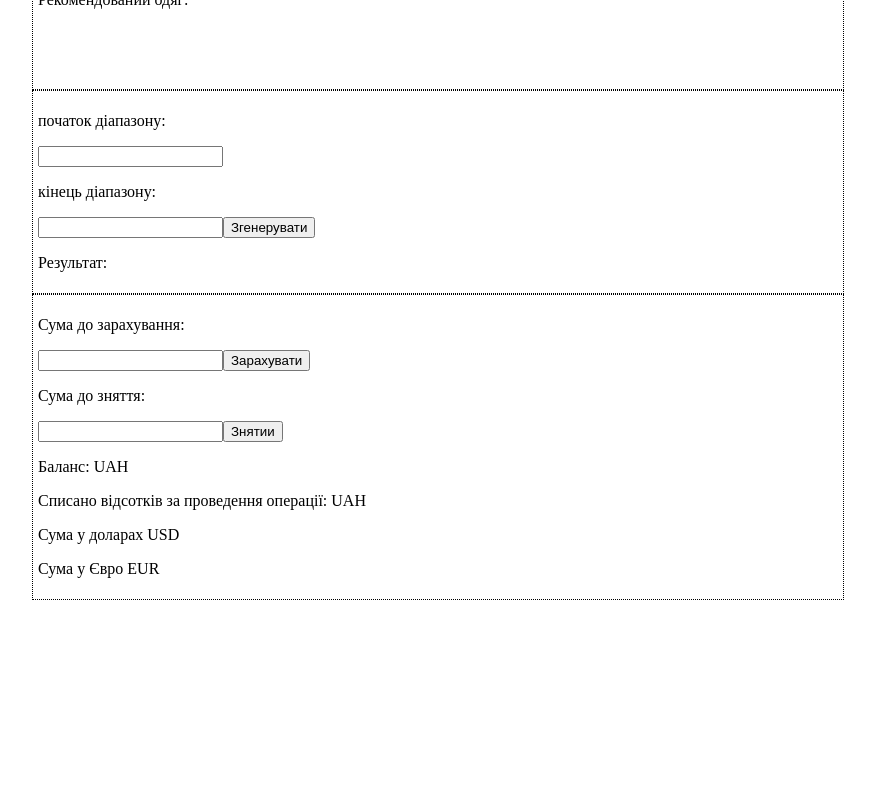
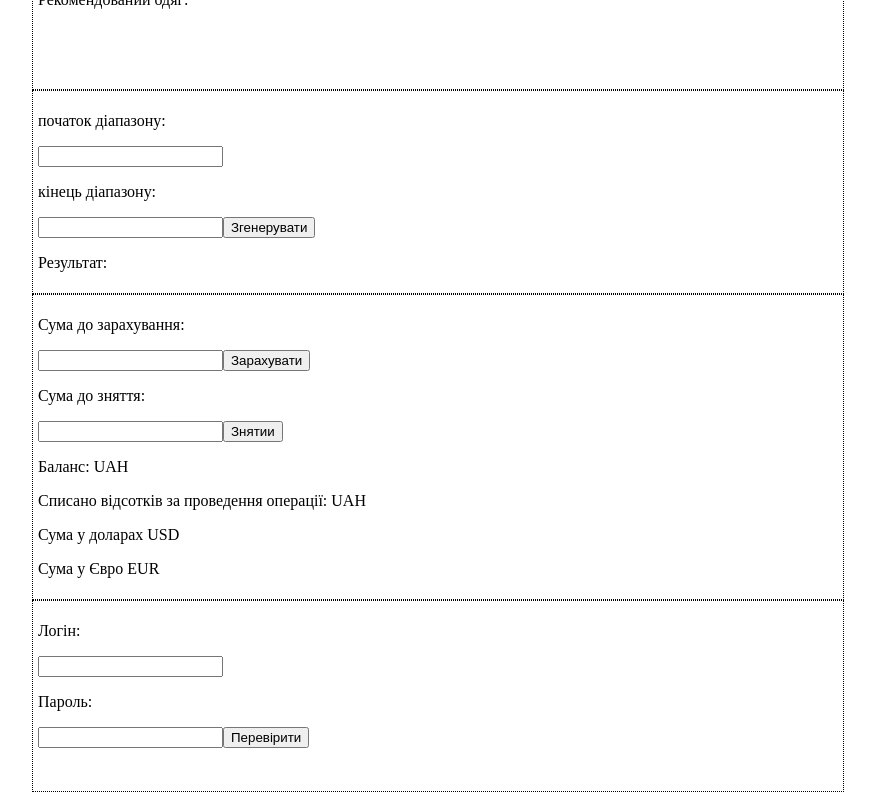
Before and after one commit to YurGoV/vue, a Vue app: page / in a window 1280 px wide. Shown: the part 345-1145 px from the top of the page, without its empty margins (8-883 px from the left). Before the commit the page ends 953 px from the top, so only its background shows below. Built offline with nearby package versions, Linux system fonts and the light colour scheme.

Commit message:
ADD: lesson 1 task 5

```diff
--- a/src/lessons/01/Task-02.vue
+++ b/src/lessons/01/Task-02.vue
@@ -58,7 +58,6 @@ export default {
       }
 
       return baseImgPath + this.seasonCount + '.png'
-
     }
   }
 }
--- a/src/lessons/01/Task-03.vue
+++ b/src/lessons/01/Task-03.vue
@@ -1,7 +1,7 @@
 <template>
   <!-- <button @click="increment">Рахунок: {{ count }}</button> -->
   <div style="border: 1px dotted #000; padding: 5px; min-width: 800px; min-height: 180px;">
-    <form action="#" method="get">
+    <form @submit.prevent='click' action="#" method="get">
       <div>
         <p>початок діапазону:</p>
         <input v-model="minNumber" type="number" />
--- a/src/lessons/01/Task-04.vue
+++ b/src/lessons/01/Task-04.vue
@@ -1,7 +1,7 @@
 <template>
   <!-- <button @click="increment">Рахунок: {{ count }}</button> -->
   <div style="border: 1px dotted #000; padding: 5px; min-width: 800px; min-height: 180px">
-    <form action="#" method="get">
+    <form @submit.prevent="click" action="#" method="get">
       <div>
         <p>Сума до зарахування:</p>
         <input v-model="sumToAdd" type="number" />
@@ -12,7 +12,7 @@
         <p>
           Баланс: <span :style="{ color: amountSumColor }"> {{ amount }} </span> UAH
         </p>
-        <p>{{ errorMessage }}</p>
+        <p> <span style="color: red"> {{ errorMessage }} </span> </p>
         <p>Списано відсотків за проведення операції: {{ percentages }} UAH</p>
         <p>
           Сума у доларах <span :style="{ color: usdSumColor }"> {{ sumInUsd }} USD</span>
@@ -50,6 +50,7 @@ export default {
       this.amount = this.amount + this.sumToAdd - this.percentages
       this.amountSumColor = 'green'
       this.countValutesBalances()
+      this.errorMessage = null
     },
     withdraw() {
       const percentages = (this.sumToWithdraw * 0.03).toFixed(2)
@@ -59,6 +60,7 @@ export default {
         this.amount = this.amount - this.sumToWithdraw - percentages
         this.percentages = percentages
         this.amountSumColor = 'red'
+        this.errorMessage = null
       }
       this.countValutesBalances()
     },
--- /dev/null
+++ b/src/lessons/01/Task-05.vue
@@ -0,0 +1,51 @@
+<template>
+  <!-- <button @click="increment">Рахунок: {{ count }}</button> -->
+  <div style="border: 1px dotted #000; padding: 5px; min-width: 800px; min-height: 180px">
+    <form @submit.prevent='loginCheck' action="#" method="get">
+      <div>
+        <p>Логін:</p>
+        <input v-model="login" type="string" />
+        <p>Пароль:</p>
+        <input v-model="password" type="string" />
+        <button @click="loginCheck">Перевірити</button>
+        <p>
+          <span :style="{ color: loginResultColor }"> {{ loginResultMessage }} </span>
+        </p>
+      </div>
+    </form>
+  </div>
+</template>
+
+<script>
+const usersData = [
+  { login: 'userOne', password: 'user1Passwd' },
+  { login: 'userTwo', password: 'user2Passwd' },
+  { login: 'userThree', password: 'user3Passwd' },
+  { login: 'userFour', password: 'user4Passwd' }
+]
+
+export default {
+  data() {
+    return {
+      login: null,
+      password: null,
+      loginResultMessage: null,
+      loginResultColor: null
+    }
+  },
+  methods: {
+    loginCheck() {
+      if (!this.login || !this.password) {
+        this.loginResultMessage = 'Мають бути заповнені обидва поля'
+        this.loginResultColor = 'red'
+      } else {
+        const searchLoginResult = usersData.find((user) => user.login === this.login)
+        const checkPasswordResult = searchLoginResult?.password === this.password
+        this.loginResultMessage =
+          searchLoginResult && checkPasswordResult ? 'логін успішний' : 'помилка авторизації'
+        this.loginResultColor = searchLoginResult && checkPasswordResult ? 'green' : 'red'
+      }
+    }
+  }
+}
+</script>
--- a/src/lessons/Lesson-01.vue
+++ b/src/lessons/Lesson-01.vue
@@ -4,6 +4,7 @@ import Task01 from './01/Task-01.vue'
 import Task02 from './01/Task-02.vue'
 import Task03 from './01/Task-03.vue'
 import Task04 from './01/Task-04.vue'
+import Task05 from './01/Task-05.vue'
 </script>
 
 <template>
@@ -12,5 +13,6 @@ import Task04 from './01/Task-04.vue'
     <Task02 />
     <Task03 />
     <Task04 />
+    <Task05 />
   </div>
 </template>
```
